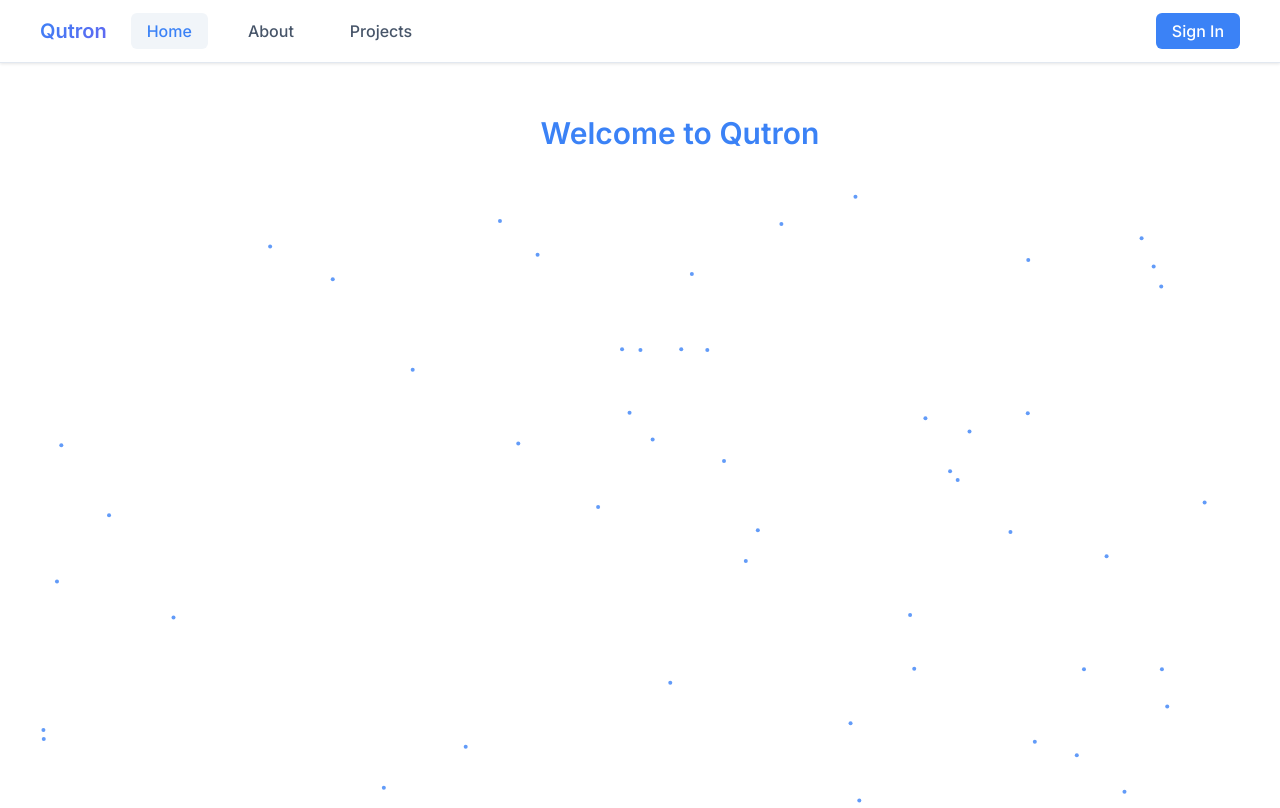
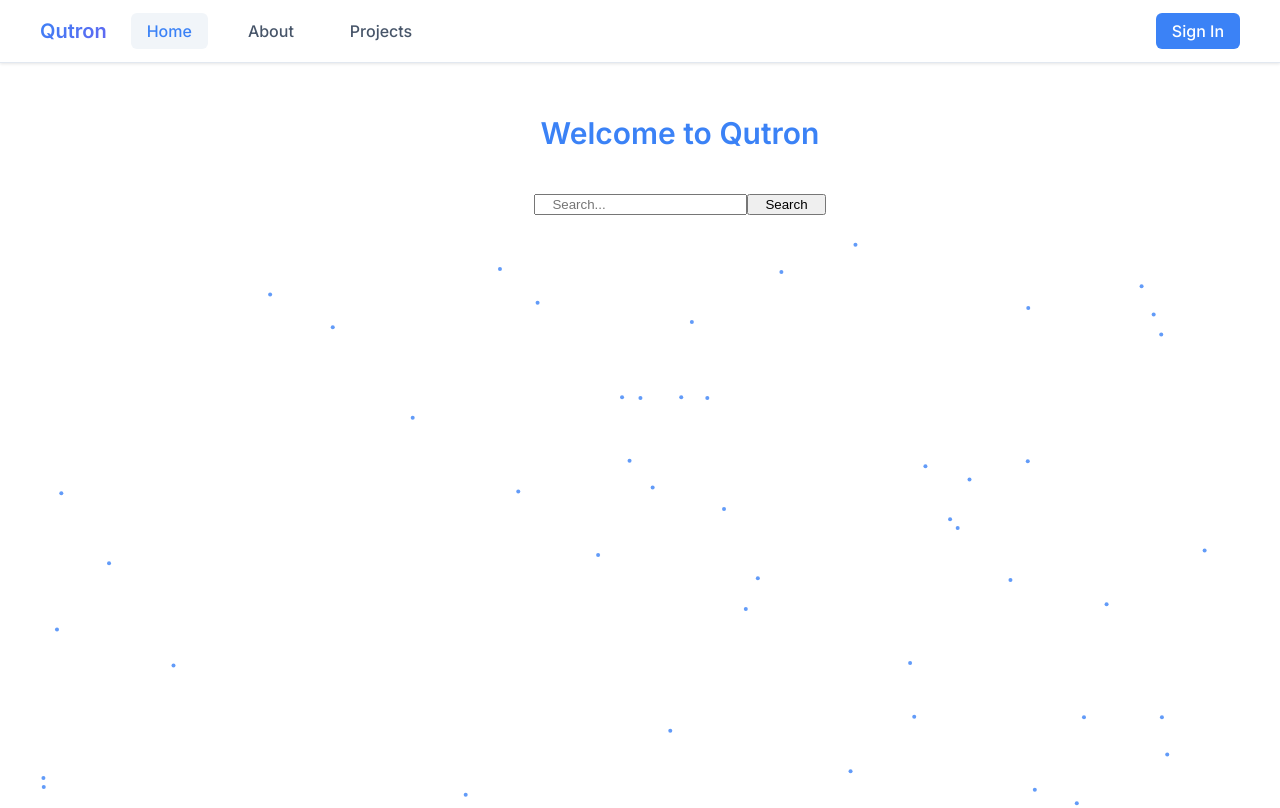
Before and after one commit to MichaelSpeckhart/qutron-frontend, a React (Create React App) app: page /#/ in a window 1280 px wide. Shown: the top 808 px of the page. Built offline with nearby package versions, Linux system fonts and the light colour scheme.

Commit message:
Added amplify to repo

```diff
--- /dev/null
+++ b/amplify/package.json
@@ -0,0 +1,3 @@
+{
+  "type": "module"
+}
--- a/src/pages/Home.js
+++ b/src/pages/Home.js
@@ -9,27 +9,43 @@ import Footer from '../components/footer/Footer'
 import ParticleBackground from '../components/background/ParticleBackground';  // Add this import
 
 function Home() {
+
   const [inputText, setInputText] = useState('');
   const navigate = useNavigate();
 
   const handleInputChange = (event) => {
     setInputText(event.target.value);
   };
+  return (
+    <div className="flex flex-col min-h-screen relative">
+      <Navbar />
+      <main className="flex-grow relative z-10">
+        <div className="container mx-auto px-4 py-8">
+          <div className="home flex flex-col items-center space-y-6">
+            <h1 className="fade-in-1 text-6xl font-bold mb-6 text-gradient">Welcome to Qutron</h1>
 
-  return (
-    <div className="flex flex-col min-h-screen relative"> {/* Added relative */}
-      <Navbar />
-      <main className="flex-grow relative z-10"> {/* Added relative and z-10 */}
-        <div className="container mx-auto px-4 py-8">
+            {/* Added search input with the unused variables */}
+            <div className="w-full max-w-md">
+              <input
+                type="text"
+                value={inputText}
+                onChange={handleInputChange}
+                className="w-full px-4 py-2 rounded-lg border border-gray-300 focus:outline-none focus:border-blue-500"
+                placeholder="Search..."
+              />
+              <button
+                onClick={() => navigate(`/search?q=${inputText}`)}
+                className="mt-2 w-full bg-blue-500 text-white px-4 py-2 rounded-lg hover:bg-blue-600 transition-colors"
+              >
+                Search
+              </button>
+            </div>
 
-          <div className="home flex flex-col items-center space-y-6">
-
-            <h1 className="fade-in-1 text-6xl font-bold mb-6 text-gradient">Welcome to Qutron</h1>
-            <ParticleBackground /> {/* Add the particle background */}
+            <ParticleBackground />
           </div>
         </div>
       </main>
-      <Footer className="relative z-10" /> {/* Added relative and z-10 */}
+      <Footer className="relative z-10" />
     </div>
   );
 }
```
Also changed, not shown: amplify/auth/resource.ts (added, +11 -0 lines), amplify/backend.ts (added, +11 -0 lines), amplify/data/resource.ts (added, +53 -0 lines), amplify/tsconfig.json (added, +17 -0 lines), package.json (+13 -4 lines), 2 other files (tests, documents, lock files or other folders).
